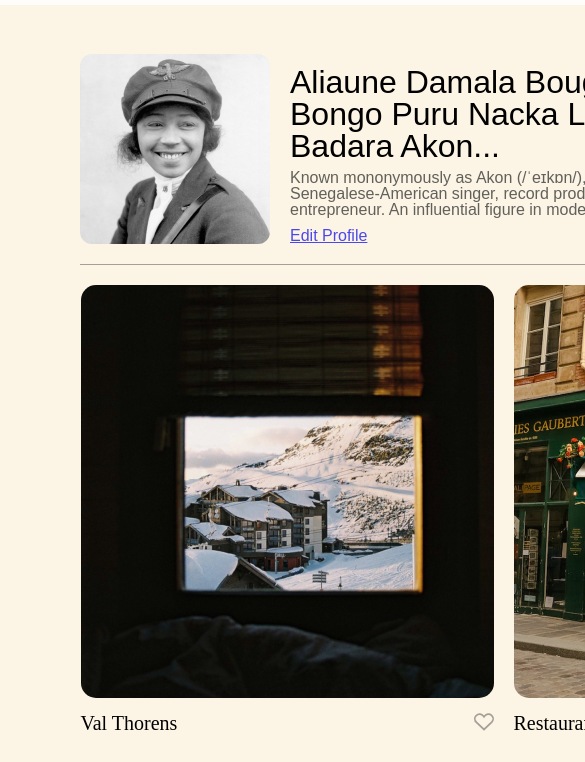
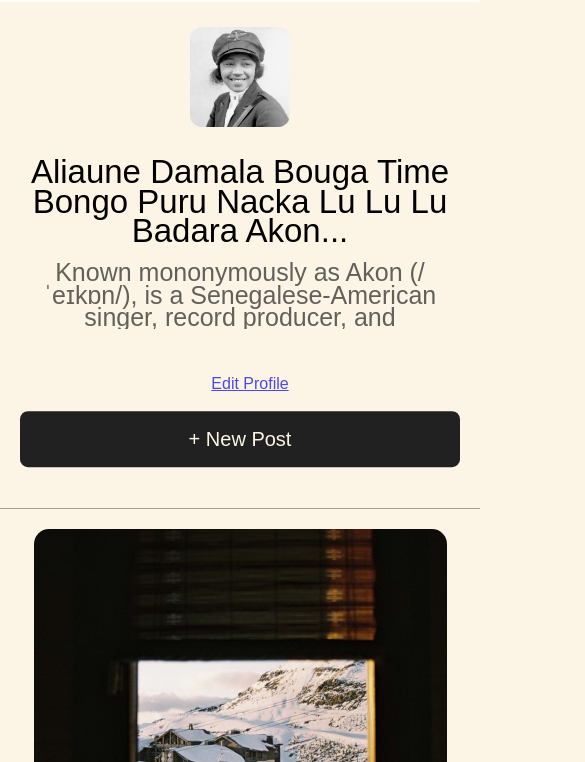
Before and after one commit to Ruthexy/Circle2-Assignment2, a plain HTML site: page index.html in a window 390 px wide. Shown: the part 55-817 px from the top of the page, 585 px wide, since content can reach past the window. Drawn offline with Linux system fonts and the light colour scheme.

Commit message:
add mobile style to make the image responsive

```diff
--- a/style.css
+++ b/style.css
@@ -1,6 +1,6 @@
 *{
     box-sizing: border-box;
-    margin: 0;
+    margin: 0 auto;
     padding: 0;
 }
 
@@ -20,7 +20,7 @@ main {
     width: 1440px;
     height: 46px;
     justify-content: space-between;
-    border-bottom-width: 1px;
+    /* border-bottom-width: 1px; */
     padding: 10px 80px;
     background: rgba(255, 255, 255, 0.8);
 }
@@ -207,3 +207,108 @@ main {
   margin-top: 20px;
   height: 40px;
 }
+
+@media (max-width: 480px){
+    body{
+        width: 480px;
+    }
+    .logo-icon{
+        width: 100%;
+        height: 40%;
+        margin-top: 0;
+        border-bottom-width: 1px;
+        background: rgba(255, 255, 255, 0.8);
+        margin-bottom: 20px;
+    }
+    .profile{
+        margin-top: 50px;
+        width: 100%;
+        display: flex;
+        flex-direction: column;
+        gap: 20px;
+        align-items: center;
+        margin-left: 0px;
+        padding-left: 20px;
+        padding-right: 20px;
+        padding-bottom: 10px;
+        height: auto;
+        justify-content: center;
+    }
+    /* Profile Image */
+    .profile > img {
+        width: 100px;
+        height: 100px;
+        border-radius: 12px;
+        margin-top: -25px;
+    }
+    /* Profile Details */
+    .profile-details {
+        display: flex;
+        flex-direction: column;
+        align-items: center;
+        justify-content: center;
+        gap: 15px;
+        margin-top: 10px;
+    }
+    .profile-details h2 {
+        font-family: Poppins, sans-serif;
+        font-weight: 500;
+        font-size: 33px;
+        line-height: 90%;
+        height: auto;
+        margin-left: auto;
+        text-align: center;
+    }
+    .profile-details p {
+        width: auto;
+        height: auto;
+        font-family: Poppins, sans-serif;
+        font-weight: 500;
+        font-size: 25px;
+        line-height: 90%;
+        margin-left: auto;
+        text-align: center;
+        max-height: 68px;
+        overflow: hidden;
+        text-overflow: ellipsis;
+    }
+    .edit-profile{
+        text-align: center;
+        text-decoration: none;
+        margin-top: 30px;
+        margin-bottom: 30px;
+    }
+    .new-post{
+        width: 100%;
+        position: relative;
+        top: 0;
+    }
+    .new-post button {
+        width: 100%;
+        height: 40%;
+        text-align: center;
+        font-size: 20px;
+    }
+    .card-footer span{
+        margin: 0;
+        font-weight: 600;
+    }
+    .card-footer > img{
+        margin: 0;
+    }
+    .card-footer{
+        display: flex;
+        justify-content: space-between;
+    }
+    footer{
+        padding: 0 35px;
+    }
+    .copyright{
+        width: 100%;
+        text-align: center;
+        color: rgba(33, 33, 33, 0.7);
+        margin-bottom: 10px;
+        border-top: 1px solid rgba(33, 33, 33, 0.7);
+        padding: 20px 20px;
+    }
+}
```
